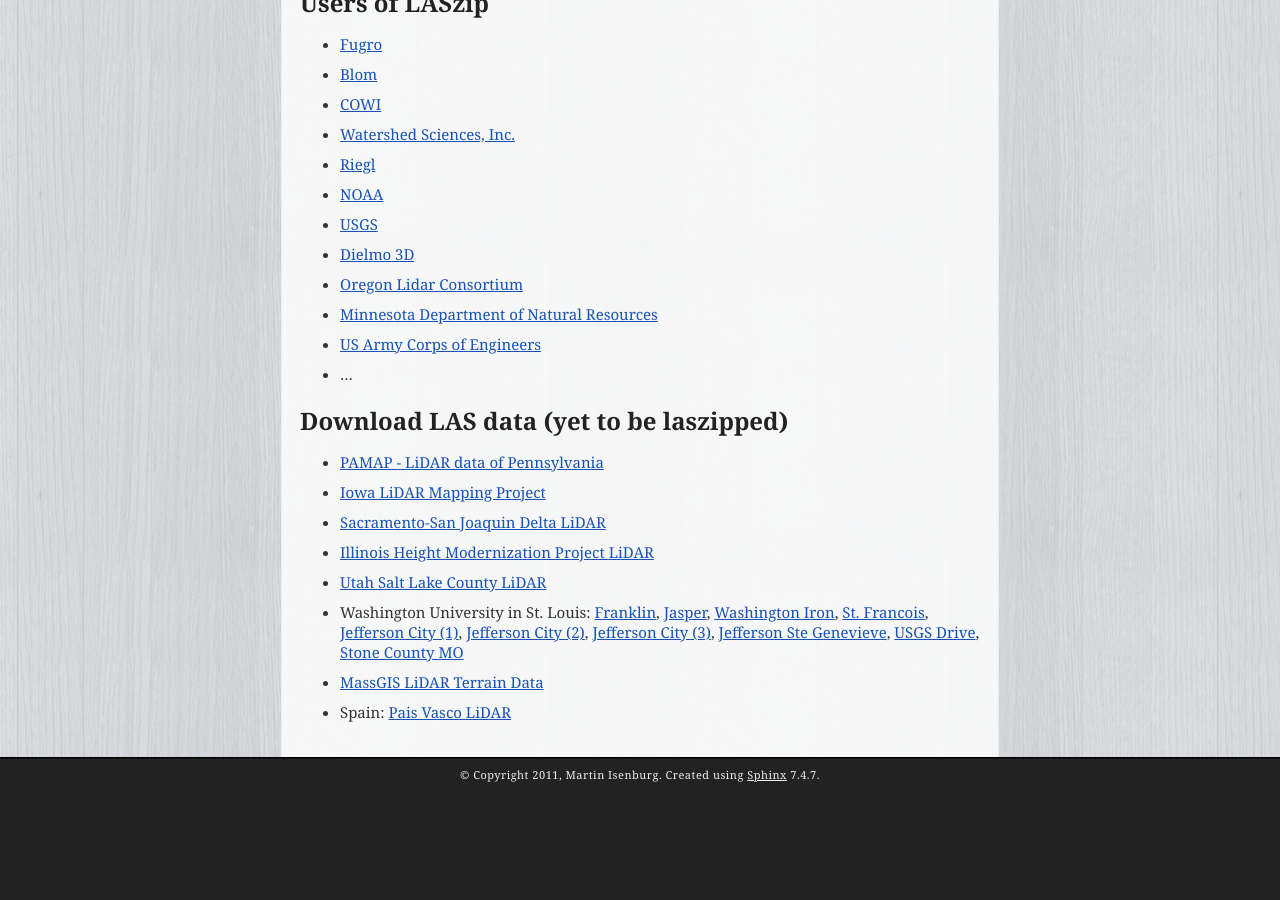
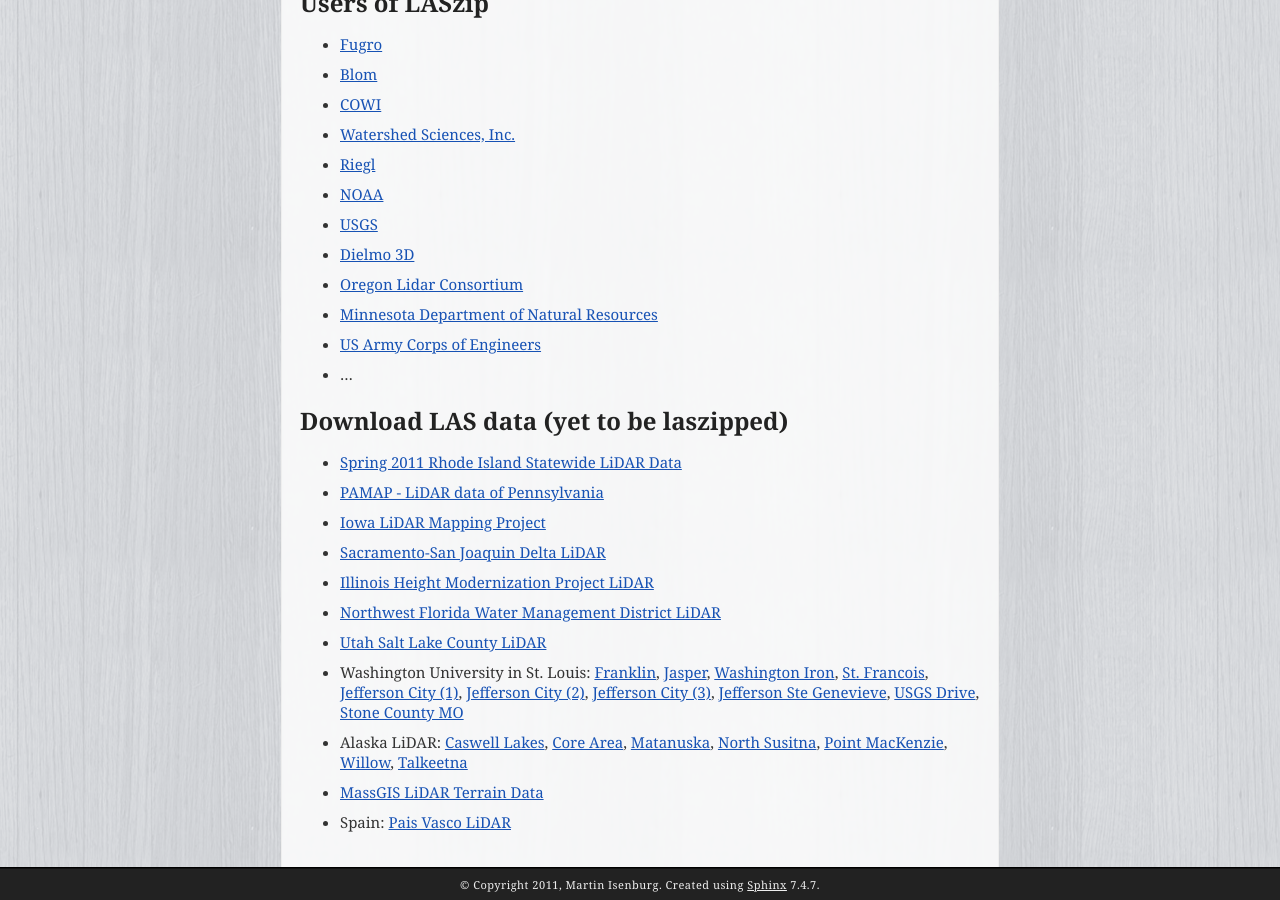
Before and after one commit to LASzip/LASzip, a Sphinx documentation site: the page built from docs/source/index.rst, in a window 1280 px wide and 900 px high, scrolled down 2850 px. Built offline with Sphinx 7.4.7, drawn with Linux system fonts in a browser that asks for light colours; before the commit the page ends 3640 px from its top, so only the background shows below that; some of the changed text lies outside the part shown.

Commit message:
more LAS data

```diff
--- a/docs/source/index.rst
+++ b/docs/source/index.rst
@@ -145,12 +145,15 @@
 Download LAS data (yet to be laszipped)
 ------------------------------------------------------------------------------
 
+* `Spring 2011 Rhode Island Statewide LiDAR Data <http://www.edc.uri.edu/rigis/data/download/lidar/2011USGS/tiles.aspx/>`_
 * `PAMAP - LiDAR data of Pennsylvania <ftp://pamap.pasda.psu.edu/pamap_lidar/>`_
 * `Iowa LiDAR Mapping Project <http://geotree2.geog.uni.edu/IowaLidar/>`_
 * `Sacramento-San Joaquin Delta LiDAR <ftp://atlas.ca.gov/pub/delta-vision/lidar2009/>`_
 * `Illinois Height Modernization Project LiDAR <http://www.isgs.illinois.edu/nsdihome/webdocs/ilhmp/data.html>`_
+* `Northwest Florida Water Management District LiDAR <http://www.nwfwmdlidar.com/>`_
 * `Utah Salt Lake County LiDAR <http://mapserv.utah.gov/rasterindicies/lidar_raw.html>`_
 * Washington University in St. Louis: `Franklin <ftp://lidar.wustl.edu/from_WRC/Franklin/LAS_Files/>`_, `Jasper <ftp://lidar.wustl.edu/from_WRC/Jasper/Lidar_Photoscience/JasperCounty_Classified_LAS/>`_, `Washington Iron <ftp://lidar.wustl.edu/from_WRC/Washington_Iron/LAS_Files/>`_, `St. Francois <ftp://lidar.wustl.edu/from_WRC/St_Francois/LAS_Files/>`_, `Jefferson City (1) <ftp://lidar.wustl.edu/from_WRC/Cole_Callaway_Osage/08232010/JeffersonCity/Classified_LAS/>`_, `Jefferson City (2) <ftp://lidar.wustl.edu/from_WRC/Cole_Callaway_Osage/08272010/JeffersonCity/Classified_LAS/>`_, `Jefferson City (3) <ftp://lidar.wustl.edu/from_WRC/Cole_Callaway_Osage/09012010/JeffersonCity_Classified_LAS/>`_, `Jefferson Ste Genevieve <ftp://lidar.wustl.edu/from_WRC/Jefferson_Ste_Genevieve/LAS_Files/>`_, `USGS Drive <ftp://lidar.wustl.edu/USGS_Drive/BE_LIDAR/>`_, `Stone County MO <ftp://lidar.wustl.edu/Stone/Stone_County_MO_Classified_LAS_G10PD00579/>`_
+* Alaska LiDAR: `Caswell Lakes <http://matsu.gina.alaska.edu/LiDAR/Caswell_Lakes/Point_Cloud/Classified/>`_, `Core Area <http://matsu.gina.alaska.edu/LiDAR/Core_Area/Point_Cloud/Classified/>`_, `Matanuska <http://matsu.gina.alaska.edu/LiDAR/Matanuska/Point_Cloud/Classified/>`_, `North Susitna <http://matsu.gina.alaska.edu/LiDAR/North_Susitna/Point_Cloud/Classified/>`_, `Point MacKenzie <http://matsu.gina.alaska.edu/LiDAR/Point_MacKenzie/Point_Cloud/Classified/>`_, `Willow <http://matsu.gina.alaska.edu/LiDAR/Willow/Point_Cloud/Classified/>`_, `Talkeetna <http://matsu.gina.alaska.edu/LiDAR/Talkeetna/Point_Cloud/Classified/>`_
 * `MassGIS LiDAR Terrain Data <http://www.mass.gov/anf/research-and-tech/it-serv-and-support/application-serv/office-of-geographic-information-massgis/datalayers/lidar.html>`_
 * Spain: `Pais Vasco LiDAR <ftp://ftp.geo.euskadi.net/lidar/LIDAR_2008_ETRS89/LAS/>`_
 
```
Also changed, not shown: other parts of docs/source/index.rst (+1 -1 lines).
